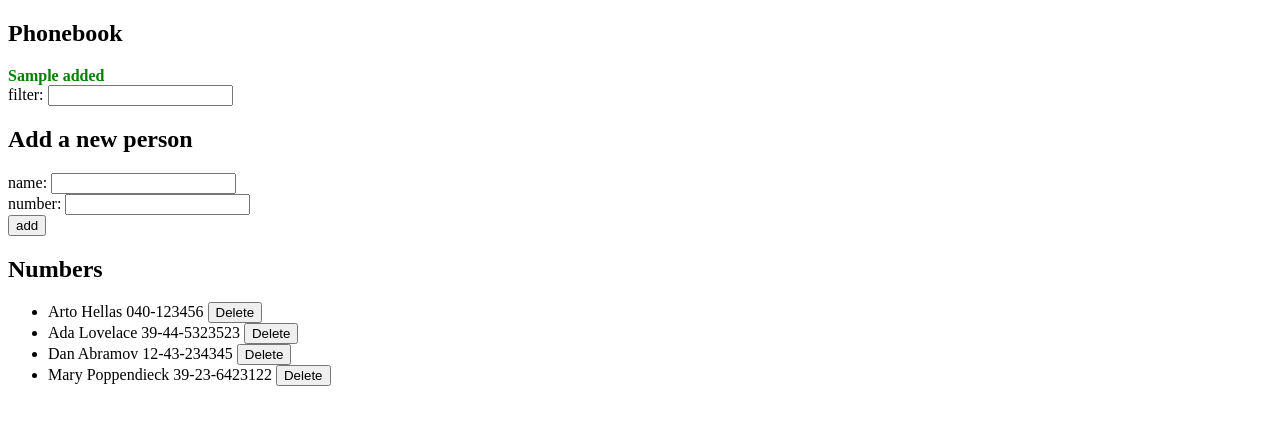
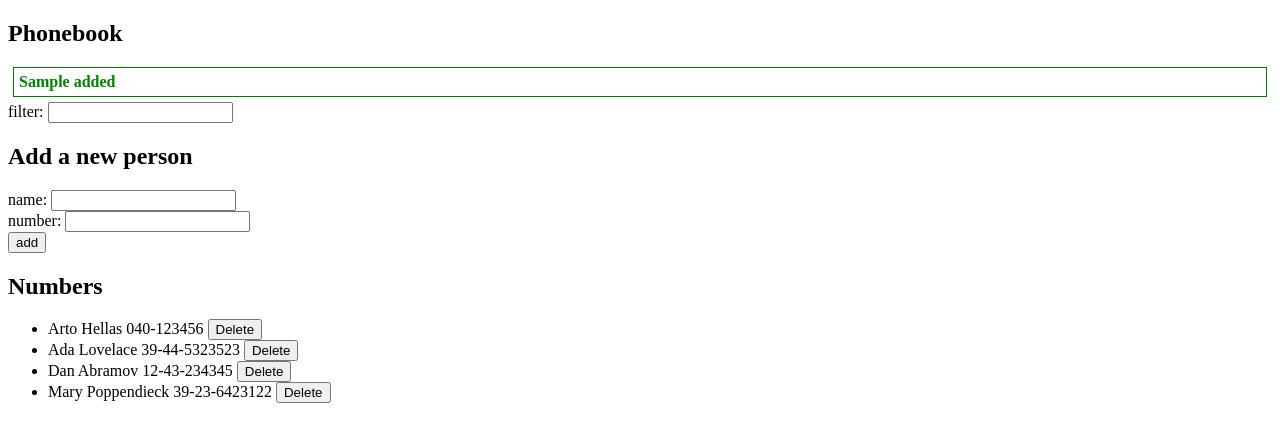
Before and after one commit to julianzamt/fullstack-helsinki, a React (Vite) app in the folder part2/phonebook/: page / in a window 1280 px wide. Both pictures are taken after typing "Sample", "Sample" into the empty fields and a click on the button "add". Shown: the top 442 px of the page. Built offline with nearby package versions, Linux system fonts and the light colour scheme; no server answers; data requests are answered from the project's data file.

Commit message:
feat: ex 2.17

```diff
--- a/part2/phonebook/src/App.jsx
+++ b/part2/phonebook/src/App.jsx
@@ -3,14 +3,15 @@ import Persons from "./components/Persons";
 import Filter from "./components/Filter";
 import PersonForm from "./components/PersonForm";
 import personService from "./services/persons";
-import Success from "./components/Success.jsx";
+import Feedback from "./components/Feedback.jsx";
+import { ERR, SUCCESS } from "./constants.js";
 
 const App = () => {
   const [persons, setPersons] = useState([]);
   const [newName, setNewName] = useState("");
   const [newNumber, setNewNumber] = useState("");
   const [filterStr, setFilterStr] = useState("");
-  const [successMsg, setSuccessMsg] = useState("");
+  const [feedback, setFeedback] = useState(null);
 
   useEffect(() => {
     personService.getAll().then((persons) => setPersons(persons));
@@ -25,12 +26,17 @@ const App = () => {
   };
 
   const updatePerson = (existingPerson, newPerson) => {
-    personService.update(existingPerson.id, newPerson).then((updatedPerson) => {
+    personService
+      .update(existingPerson.id, newPerson)
+      .then((updatedPerson) => {
         setPersons((currentPersons) =>
           currentPersons.map((p) =>
             p.id === updatedPerson.id ? updatedPerson : p,
           ),
         );
+      })
+      .catch(() => {
+        showFeedback(`${existingPerson.name} already removed`, ERR);
       });
 
     setNewName("");
@@ -64,12 +70,12 @@ const App = () => {
     setNewName("");
     setNewNumber("");
 
-    showSuccessMsg(`${newName} added`);
+    showFeedback(`${newName} added`, SUCCESS);
   };
 
-  const showSuccessMsg = (msg) => {
-    setSuccessMsg(msg);
-    setTimeout(() => setSuccessMsg(""), 3000);
+  const showFeedback = (msg, type) => {
+    setFeedback({ msg, type });
+    setTimeout(() => setFeedback(null), 3000);
   };
 
   const handleFilter = (e) => {
@@ -95,7 +101,7 @@ const App = () => {
   return (
     <div>
       <h2>Phonebook</h2>
-      <Success message={successMsg} />
+      <Feedback feedback={feedback} />
       <Filter onFilterChange={handleFilter} filterStr={filterStr} />
 
       <h2>Add a new person</h2>
--- /dev/null
+++ b/part2/phonebook/src/components/Feedback.jsx
@@ -0,0 +1,30 @@
+import { ERR } from "../constants";
+
+const Feedback = ({ feedback }) => {
+  if (!feedback) return null;
+
+  const { msg, type } = feedback;
+
+  let style = {
+    fontWeight: "bold",
+    padding: "5px",
+    margin: "5px"
+  };
+
+  style =
+    type === ERR
+      ? {
+          ...style,
+          border: "1px solid red",
+          color: "red",
+        }
+      : {
+          ...style,
+          color: "green",
+          border: "1px solid green",
+        };
+
+  return <div style={style}>{msg}</div>;
+};
+
+export default Feedback;
--- a/part2/phonebook/src/components/Success.jsx
+++ /dev/null
@@ -1,12 +0,0 @@
-const Success = ({ message }) => {
-  if (!message) return null;
-
-  const style = {
-    fontWeight: "bold",
-    color: "green",
-  };
-
-  return <div style={style}>{message}</div>;
-};
-
-export default Success;
--- /dev/null
+++ b/part2/phonebook/src/constants.js
@@ -0,0 +1,2 @@
+export const ERR = "error";
+export const SUCCESS = "success";
```
Lines whose indentation alone changed are shown as unchanged.
